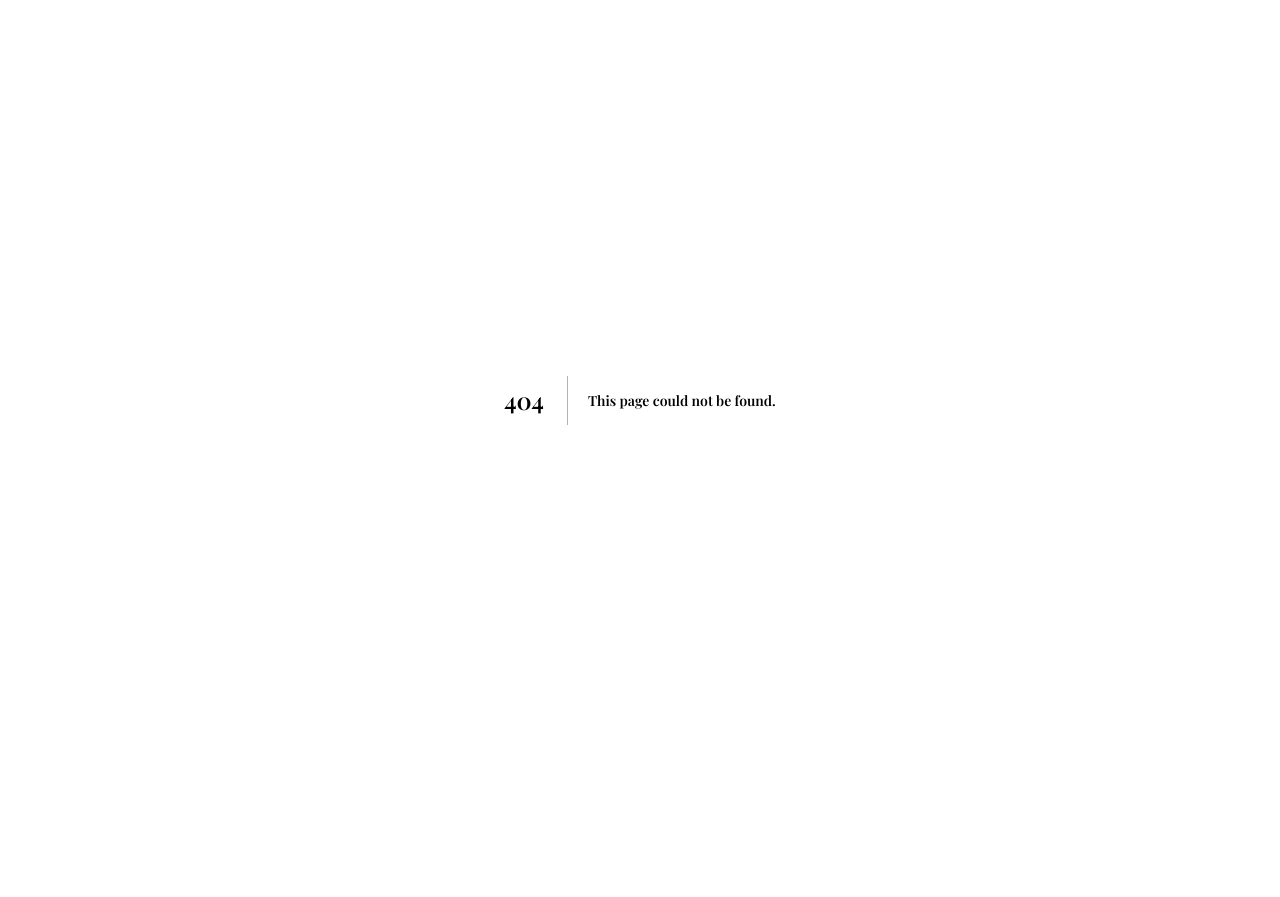
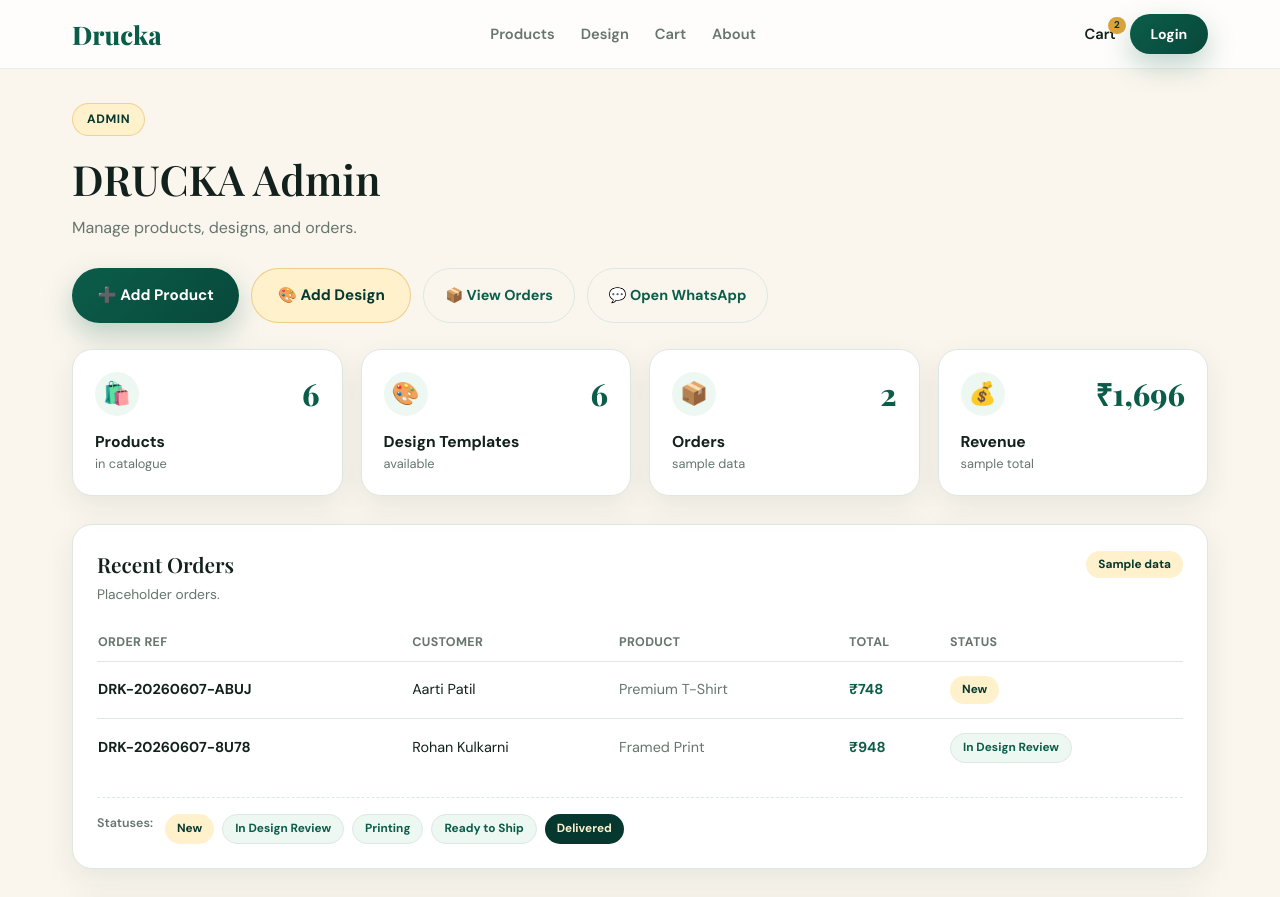
Before and after one commit to printshop39-byte/drucka, a Next.js app: page /admin in a window 1280 px wide. Before the commit this address had no page. Shown: the top 897 px of the page. Before the commit the page ends 800 px from the top, so only its background shows below. Built offline with nearby package versions, Linux system fonts and the light colour scheme.

Commit message:
Add admin dashboard foundation

```diff
--- /dev/null
+++ b/app/admin/page.tsx
@@ -0,0 +1,180 @@
+"use client";
+
+// DRUCKA Admin Dashboard — FOUNDATION (front-end only).
+//
+// This is a static placeholder so DRUCKA can later manage products, designs and
+// orders from one place. No database, no auth, no real data yet.
+//
+// TODO (backend): connect Supabase/Firebase and fetch real products, designs,
+//   orders and revenue here instead of the local data files + sample rows.
+// TODO (auth): protect this route with real authentication (only DRUCKA staff
+//   should reach /admin). For now it is publicly reachable and linked only from
+//   the footer, not the main navbar.
+// TODO (orders): fetch real orders by their reference (DRK-YYYYMMDD-XXXX),
+//   ideally written to the DB at the moment the WhatsApp order is placed.
+
+import Link from "next/link";
+import Navbar from "@/components/Navbar";
+import Footer from "@/components/Footer";
+import { getProducts } from "@/data/products";
+import { getDesigns } from "@/data/designs";
+
+const WHATSAPP_NUMBER = "917083811355";
+
+// Order status options (used for badges). Later these come from the DB.
+type OrderStatus = "New" | "In Design Review" | "Printing" | "Ready to Ship" | "Delivered";
+
+const STATUS_STYLES: Record<OrderStatus, string> = {
+  New: "badge-gold",
+  "In Design Review": "badge-green",
+  Printing: "badge-green",
+  "Ready to Ship": "badge-green",
+  Delivered: "badge-dark",
+};
+
+// Sample placeholder orders. TODO: replace with real orders from the backend.
+const SAMPLE_ORDERS: {
+  ref: string; customer: string; product: string; total: string; status: OrderStatus;
+}[] = [
+  { ref: "DRK-20260607-ABUJ", customer: "Aarti Patil", product: "Premium T-Shirt", total: "₹748", status: "New" },
+  { ref: "DRK-20260607-8U78", customer: "Rohan Kulkarni", product: "Framed Print", total: "₹948", status: "In Design Review" },
+];
+
+export default function AdminPage() {
+  const productCount = getProducts().length;
+  const designCount = getDesigns().length;
+
+  // TODO: orders + revenue come from the DB later; static for now.
+  const stats = [
+    { icon: "🛍️", label: "Products", value: String(productCount), href: "/#products", note: "in catalogue" },
+    { icon: "🎨", label: "Design Templates", value: String(designCount), href: "/customize", note: "available" },
+    { icon: "📦", label: "Orders", value: String(SAMPLE_ORDERS.length), href: "#orders", note: "sample data" },
+    { icon: "💰", label: "Revenue", value: "₹1,696", note: "sample total" },
+  ];
+
+  return (
+    <>
+      <Navbar />
+
+      {/* HEADER */}
+      <div className="pt-[34px] pb-[10px]">
+        <div className="wrap">
+          <span className="eyebrow">Admin</span>
+          <h1 className="text-[clamp(1.9rem,4vw,2.6rem)] mt-3">DRUCKA Admin</h1>
+          <p className="text-brand-muted mt-[6px]">Manage products, designs, and orders.</p>
+        </div>
+      </div>
+
+      <div className="wrap pb-16">
+        {/* QUICK ACTIONS */}
+        <div className="flex flex-wrap gap-3 py-[18px]">
+          {/* TODO: wire Add Product / Add Design to real admin forms once a DB exists. */}
+          <Link href="/#products" className="btn-primary">➕ Add Product</Link>
+          <Link href="/customize" className="btn-secondary">🎨 Add Design</Link>
+          <a href="#orders" className="btn-ghost">📦 View Orders</a>
+          <a
+            href={`https://wa.me/${WHATSAPP_NUMBER}`}
+            target="_blank"
+            rel="noopener noreferrer"
+            className="btn-ghost"
+          >
+            💬 Open WhatsApp
+          </a>
+        </div>
+
+        {/* STAT CARDS */}
+        <div className="grid gap-[18px] grid-cols-4 max-[900px]:grid-cols-2 max-[560px]:grid-cols-1 mt-2">
+          {stats.map((s) => {
+            const card = (
+              <div className="bg-white border border-brand-border rounded-premium shadow-soft p-[22px] transition hover:-translate-y-1 hover:shadow-premium hover:border-brand-gold/45 h-full">
+                <div className="flex items-center justify-between">
+                  <span className="w-11 h-11 rounded-full bg-brand-mint flex items-center justify-center text-[1.4rem]">{s.icon}</span>
+                  <span className="font-heading text-[1.9rem] font-extrabold text-brand-primary leading-none">{s.value}</span>
+                </div>
+                <div className="mt-[14px] font-bold text-[0.98rem]">{s.label}</div>
+                <div className="text-brand-muted text-[0.8rem]">{s.note}</div>
+              </div>
+            );
+            return s.href ? (
+              <Link key={s.label} href={s.href} className="block">{card}</Link>
+            ) : (
+              <div key={s.label}>{card}</div>
+            );
+          })}
+        </div>
+
+        {/* RECENT ORDERS */}
+        <div id="orders" className="bg-white border border-brand-border rounded-premium shadow-soft p-6 mt-7">
+          <div className="flex items-center justify-between gap-3 flex-wrap mb-1">
+            <h3 className="font-heading text-[1.3rem]">Recent Orders</h3>
+            <span className="badge badge-gold">Sample data</span>
+          </div>
+          <p className="text-brand-muted text-[0.86rem] mb-[18px]">
+            Placeholder orders. {/* TODO: fetch real orders by reference from the backend. */}
+          </p>
+
+          {/* Desktop table */}
+          <div className="overflow-x-auto max-[680px]:hidden">
+            <table className="w-full border-collapse">
+              <thead>
+                <tr className="text-left text-brand-muted text-[0.78rem] uppercase tracking-wide border-b border-brand-border">
+                  <th className="py-[10px] pr-3 font-bold">Order Ref</th>
+                  <th className="py-[10px] pr-3 font-bold">Customer</th>
+                  <th className="py-[10px] pr-3 font-bold">Product</th>
+                  <th className="py-[10px] pr-3 font-bold">Total</th>
+                  <th className="py-[10px] font-bold">Status</th>
+                </tr>
+              </thead>
+              <tbody>
+                {SAMPLE_ORDERS.map((o) => (
+                  <tr key={o.ref} className="border-b border-brand-border last:border-b-0">
+                    <td className="py-[14px] pr-3 font-bold text-brand-ink text-[0.9rem]">{o.ref}</td>
+                    <td className="py-[14px] pr-3 text-[0.9rem]">{o.customer}</td>
+                    <td className="py-[14px] pr-3 text-brand-muted text-[0.9rem]">{o.product}</td>
+                    <td className="py-[14px] pr-3 font-bold text-brand-primary text-[0.9rem]">{o.total}</td>
+                    <td className="py-[14px]"><span className={`badge ${STATUS_STYLES[o.status]}`}>{o.status}</span></td>
+                  </tr>
+                ))}
+              </tbody>
+            </table>
+          </div>
+
+          {/* Mobile cards */}
+          <div className="hidden max-[680px]:flex flex-col gap-3">
+            {SAMPLE_ORDERS.map((o) => (
+              <div key={o.ref} className="border border-brand-border rounded-[0.9rem] p-4">
+                <div className="flex items-center justify-between">
+                  <span className="font-bold text-brand-ink text-[0.9rem]">{o.ref}</span>
+                  <span className={`badge ${STATUS_STYLES[o.status]}`}>{o.status}</span>
+                </div>
+                <div className="text-[0.88rem] mt-2">{o.customer}</div>
+                <div className="text-brand-muted text-[0.82rem]">{o.product}</div>
+                <div className="font-bold text-brand-primary text-[0.9rem] mt-1">{o.total}</div>
+              </div>
+            ))}
+          </div>
+
+          {/* Status legend */}
+          <div className="flex flex-wrap gap-2 mt-5 pt-4 border-t border-dashed border-brand-border">
+            <span className="text-brand-muted text-[0.78rem] font-semibold mr-1">Statuses:</span>
+            {(["New", "In Design Review", "Printing", "Ready to Ship", "Delivered"] as OrderStatus[]).map((st) => (
+              <span key={st} className={`badge ${STATUS_STYLES[st]}`}>{st}</span>
+            ))}
+          </div>
+        </div>
+
+        {/* FOUNDATION NOTE */}
+        <div className="bg-gradient-to-br from-white to-brand-mint border border-brand-border rounded-premium shadow-soft p-6 mt-7">
+          <h3 className="font-heading text-[1.2rem] mb-1">This is a foundation</h3>
+          <p className="text-brand-muted text-[0.88rem]">
+            Front-end only for now. Coming next: real authentication, a database
+            (Supabase/Firebase), live order tracking by reference, and product /
+            design management forms.
+          </p>
+        </div>
+      </div>
+
+      <Footer />
+    </>
+  );
+}
--- a/components/Footer.tsx
+++ b/components/Footer.tsx
@@ -36,6 +36,9 @@ export default function Footer() {
       </div>
       <div className="border-t border-white/10 py-[18px] text-center text-white/60 text-[0.82rem]">
         © 2026 Drucka — Print it. Gift it. Feel it. · All rights reserved.
+        {" · "}
+        {/* Admin link in footer only (not main navbar). TODO: add auth before production. */}
+        <Link href="/admin" className="hover:text-brand-gold">Admin</Link>
       </div>
     </footer>
   );
```
